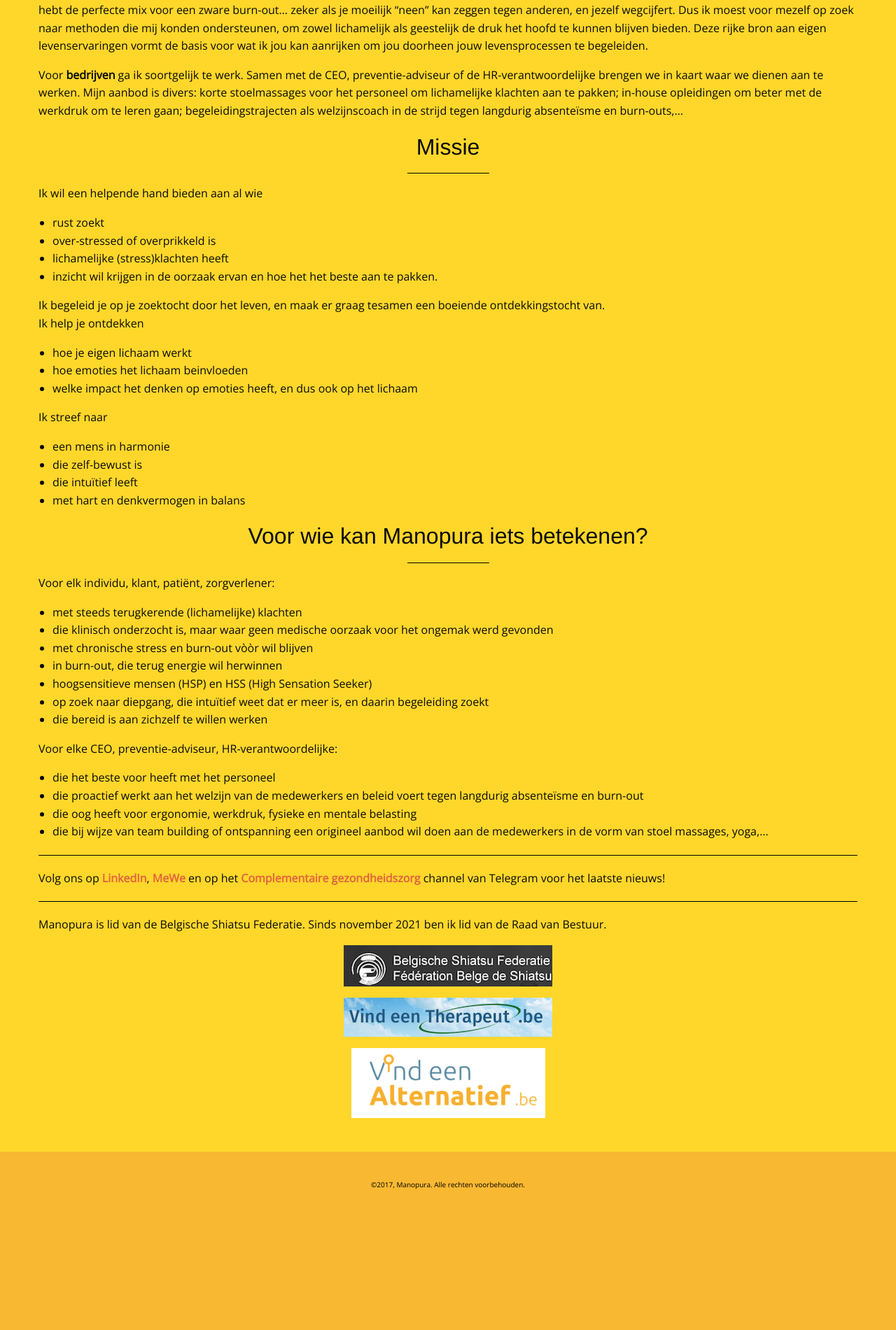
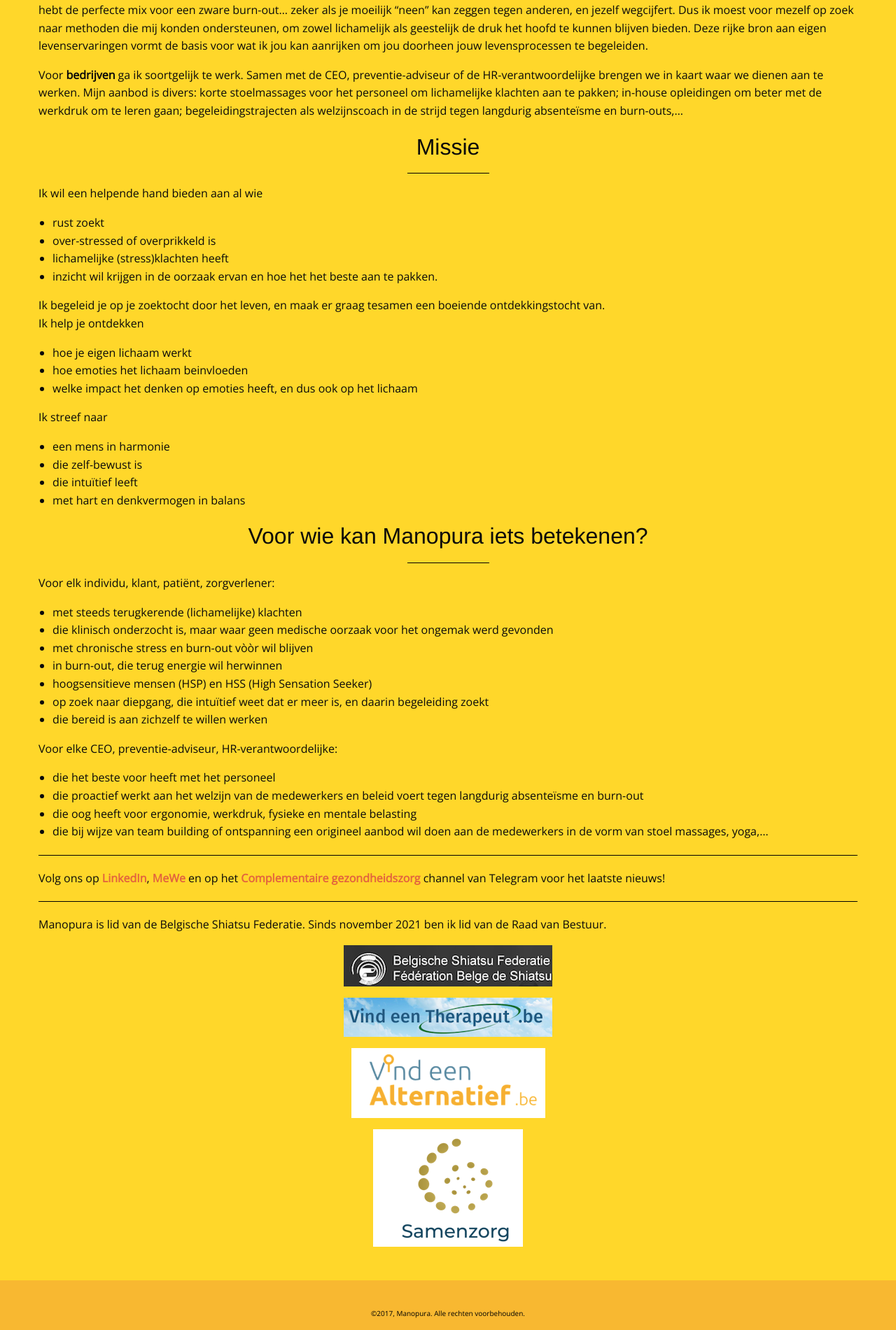
Before and after one commit to manopura/manopura.github.io, a Jekyll site: the page built from index.md, in a window 1280 px wide. Shown: the part 1866-3767 px from the top of the page at 70% size. Built offline with Jekyll 4.4.1, drawn with Linux system fonts in a browser that asks for light colours; nearby versions of some CDN libraries; before the commit the page ends 3583 px from its top, so only the background shows below that.

Commit message:
Update index.md

```diff
--- a/index.md
+++ b/index.md
@@ -95,3 +95,4 @@ Manopura is lid van de Belgische Shiatsu Federatie. Sinds november 2021 ben ik l
 [![belgische shiatsu federatie](images/bsf.png)](http://www.shiatsu.be)
 [![vindeentherapeut](images/vindeentherapeut.png)](https://www.vindeentherapeut.be/therapeut/marian-d-wetteren.html)
 [![vindeenalternatief](images/vindeenalternatief.png)](https://www.vind-een-alternatief.be/behandelaar/marian-de-lathauwer-wetteren.html)
+[![samenzorg](images/samenzorglogo.png)](http://www.samenzorg.nu)
```
